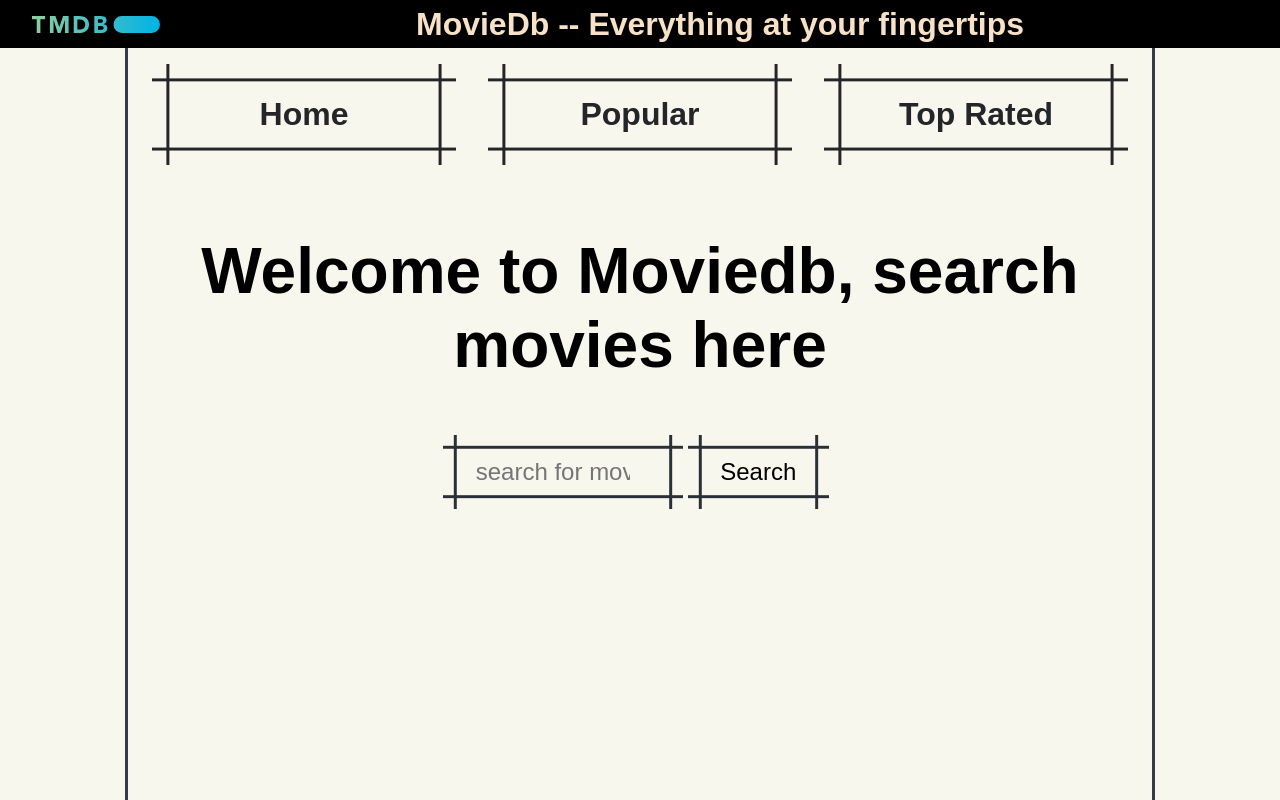
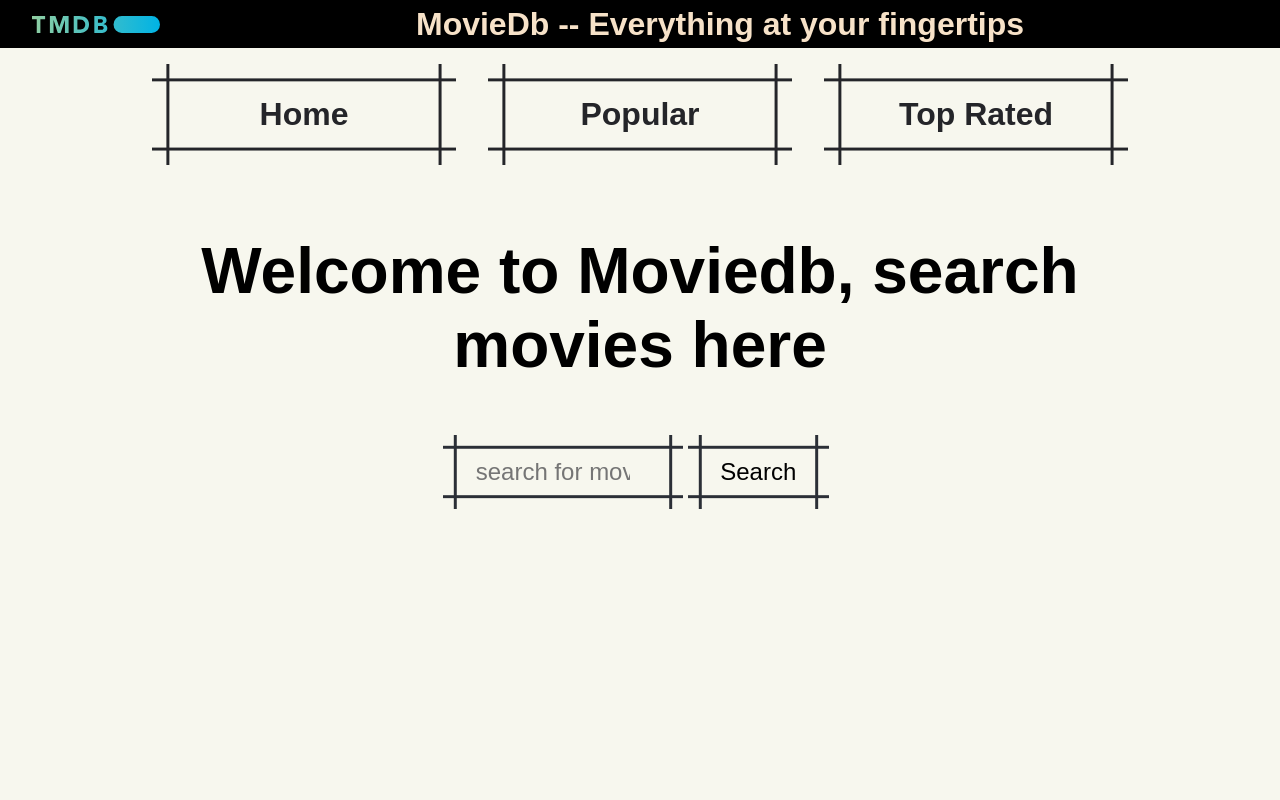
Before and after one commit to evariste1963/moviedb, a SvelteKit app: page / in a window 1280 px wide. Shown: the top 800 px of the page. Built offline with nearby package versions, Linux system fonts and the light colour scheme.

Commit message:
no border

```diff
--- a/src/routes/+layout.svelte
+++ b/src/routes/+layout.svelte
@@ -36,8 +36,8 @@
 		overflow: none;
 		width: 80%;
 		margin: 0 auto;
-		border-left: 3px solid #373b44;
-		border-right: 3px solid #373b44;
+		/*border-left: 3px solid #373b44;
+		border-right: 3px solid #373b44;*/
 		position: relative;
 	}
 </style>
```
